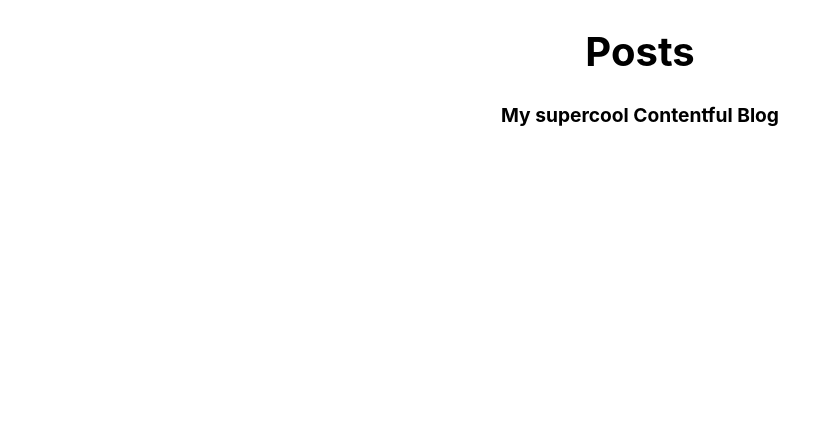
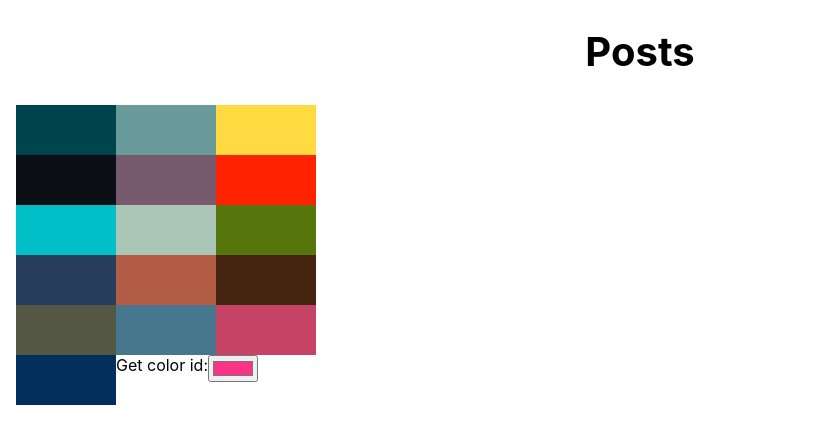
Before and after one commit to dennise909/contentful-blog, a React (Create React App) app: page /posts in a window 1280 px wide. Shown: the top 444 px of the page, without its empty margins (0-825 px from the left). Built offline with nearby package versions, Linux system fonts and the light colour scheme.

Commit message:
new pallet color component created

```diff
--- /dev/null
+++ b/src/components/Color Pallet/Colorpallet.css
@@ -0,0 +1,13 @@
+.rectangle {
+    height: 50px;
+    width: 100px;
+    display:inline-block;
+    align-content: space-between;
+  }
+
+  .container{
+    width: 25%;
+    display: flex;
+    flex-wrap: wrap;
+    flex: 21%;
+  }
--- /dev/null
+++ b/src/components/Color Pallet/Colorpallet.js
@@ -0,0 +1,21 @@
+import React, { Component } from 'react';
+import './Colorpallet.css'
+
+class Collorpallet extends Component {
+    // make a list of colors so they create a different rectangle
+    render() {
+    const listOfColors = ["#00444d","#699b9b","#ffdb41","#0c0f15","#785a6e","#ff2300","#01bfc7","#a9c6b7",
+                        "#56750b","#263e5c","#b35c45","#442410","#555745","#46778e","#c64366","#022f5b"];
+        return (
+            <div className="container">
+            {listOfColors.map((item) => (
+                <div className="rectangle" style={{backgroundColor: item}}>  </div>
+            ))}
+            <label for="favcolor">Get color id: </label>
+            <input type="color" id="favcolor" name="favcolor" value="#fc3487"></input>
+            </div>
+        );
+    }
+}
+
+export default Collorpallet;
--- a/src/pages/Posts.js
+++ b/src/pages/Posts.js
@@ -1,5 +1,5 @@
 import React, { Component } from 'react';
-
+import Colorpallet from '../components/Color Pallet/Colorpallet'
 
 
 class Posts extends Component {
@@ -9,7 +9,7 @@
         return (
                 <header>
                     <h1>Posts</h1>
-                    <h3>My supercool Contentful Blog</h3>
+                    < Colorpallet/>
                 </header>
 
         );
```
Also changed, not shown: package.json (line endings or trailing spaces), 1 other file (tests, documents, lock files or other folders).
